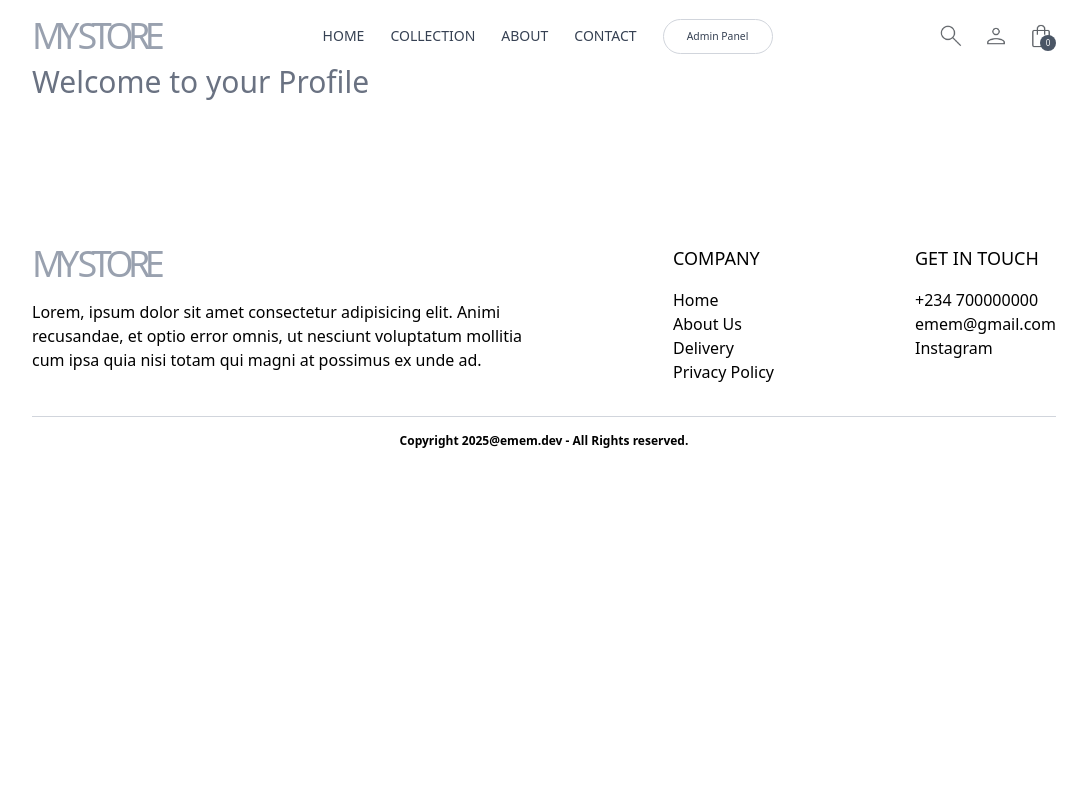
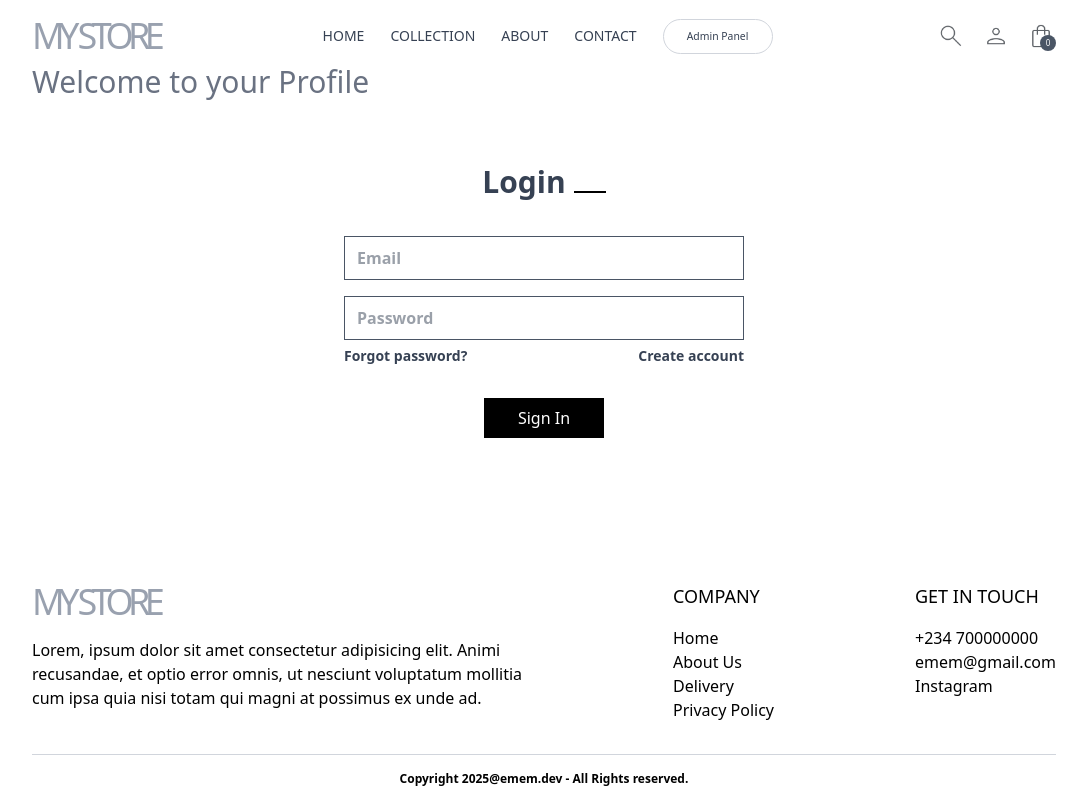
Before and after one commit to etukudoemem/my-store, a React (Vite) app: page /profile in a window 1280 px wide. Shown: the whole page, without its empty margins (96-1183 px from the left). Built offline with nearby package versions, Linux system fonts and the light colour scheme; a web font is replaced by a local one.

Commit message:
fixed search feature and added sign up page.

```diff
--- a/src/components/CartItem.jsx
+++ b/src/components/CartItem.jsx
@@ -33,7 +33,8 @@ const { removeProductFromCart, updateProductQuantity } = useContext(cartContext)
                 <div className="pl-40">
                     <input onChange={(e) => {updateProductQuantity(e, cartData.id, cartData.size, cartData.quantity)}}
                         className="max-w-[80px] min-h-[40px] border-1 border-gray-300
-                        border-solid py-1 px-2 outline-none font-semibold"
+                        border-solid py-1 px-2 outline-none font-semibold text-gray-500
+                        text-md"
                         type="number"
                         value={cartData.quantity}
                     />
--- a/src/contexts/cartContext.jsx
+++ b/src/contexts/cartContext.jsx
@@ -77,7 +77,7 @@ export default function CartContextProvider ({ children }) {
         cartProduct.map((item) => {
             for (let index = 0; index < products.length; index++) {
                 if (products[index].id === item.id) {
-                    cartSubTotal = cartSubTotal + products[index].price * item.quantity
+                    cartSubTotal = cartSubTotal + (products[index].price * item.quantity)
                 }
             }
         })
@@ -96,8 +96,8 @@ export default function CartContextProvider ({ children }) {
     getCartQuantity,
     search,
     setSearch,
+    isSearch,
     setIsSearch,
-    isSearch
 }
 
 
--- a/src/pages/Collection.jsx
+++ b/src/pages/Collection.jsx
@@ -30,12 +30,11 @@ export default function Collection() {
 
     return (
         <>
-
-            {isSearch &&  (
-            <div>
+            {isSearch ?
+            (<div className="bg-gray-50 mb-8">
                 <Line />
-                <div className="w-[100%] h-60px] flex justify-center items-center
-                    rounded my-4 relative">
+                <div className="w-[100%] h-[45px] flex justify-center items-center
+                    rounded relative ">
                     <input onChange={(e) => {setSearch(e.target.value)}}
                         className="w-[50%] h-[40px] border-[1.5px] border-solid border-gray-400
                         rounded-4xl px-4 py-1 outline-none font-semibold text-gray-600
@@ -45,11 +44,12 @@ export default function Collection() {
                     />
                     <img src={searchIcon} alt="search" className="absolute w-[25px] right-[332px] " />
                     <img onClick={() => {setIsSearch(false)}}
-                        src={closeIcon} alt="search" className="absolute w-[25px] right-[280px]
+                        src={closeIcon} alt="close" className="absolute w-[25px] right-[280px]
                         cursor-pointer " />
                 </div>
-            </div>)}
-            <Line />
+                <Line />
+            </div>) : <Line />}
+
             <section className="flex gap-12 w-full mt-8">
                 <div className="w-[20%] ">
                     <SideBar
--- a/src/pages/Profile.jsx
+++ b/src/pages/Profile.jsx
@@ -1,3 +1,4 @@
+import SignUp from "./SignUp";
 
 
 export default function Profile() {
@@ -7,6 +8,7 @@ export default function Profile() {
             <h1 className="text-3xl font-medium text-gray-500 mb-16">
                 Welcome to your Profile
             </h1>
+            <SignUp />
         </>
     )
 }
--- a/src/pages/SignUp.jsx
+++ b/src/pages/SignUp.jsx
@@ -0,0 +1,44 @@
+export default function SignUp() {
+
+
+    return (
+        <>
+            <section className="w-100 m-auto">
+                <div className="flex justify-center items-center gap-2">
+                    <h2 className="font-semibold text-3xl text-gray-700 mb-5">
+                        Login
+                    </h2>
+                    <div className="w-8 h-[1.5px] bg-black self-center"></div>
+
+                </div>
+                <div className="flex flex-col gap-4 justify-center items-center m-4">
+                    <input className="w-100 h-11 font-semibold text-gray-700
+                        outline-none p-3 border-1 border-gray-600"
+                        type="email"
+                        name="email"
+                        placeholder="Email"
+                    />
+                    <input className="w-100 h-11 font-semibold text-gray-700
+                        outline-none p-3 border-1 border-gray-600"
+                        type="password"
+                        name="password"
+                        placeholder="Password"
+                    />
+                </div>
+                <div className="flex justify-between mt-[-10px] text-sm font-semibold
+                    text-gray-700">
+                    <p className="cursor-pointer">Forgot password?</p>
+                    <p className="cursor-pointer">Create account</p>
+                </div>
+                <div className="mt-8 flex justify-center">
+                    <button className="w-30 h-10 bg-black text-white text-md p-2
+                        cursor-pointer">
+                        Sign In
+                    </button>
+                </div>
+
+
+            </section>
+        </>
+    )
+}
```
